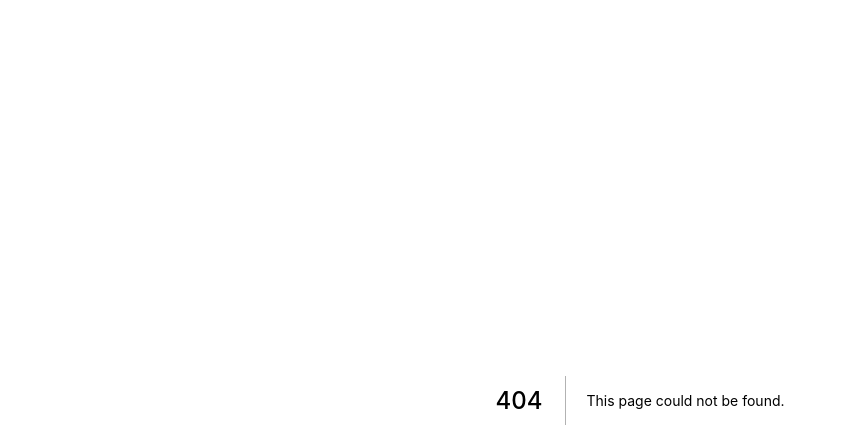
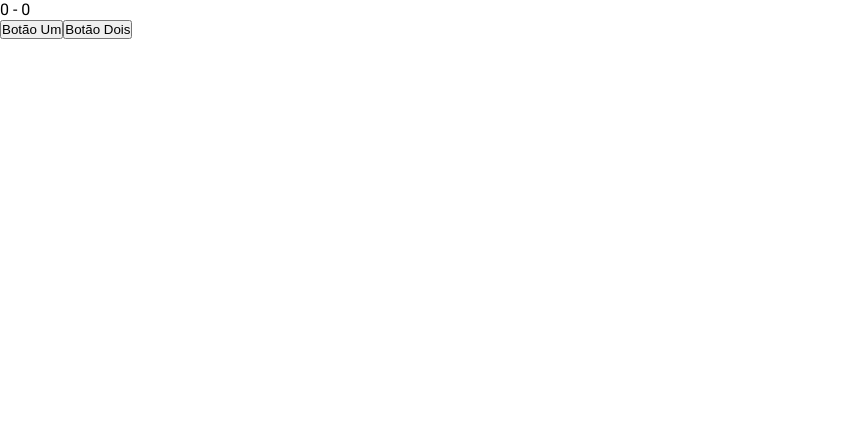
Before and after one commit to MarcosPassos-git/growth-reactjs-revisao, a Next.js app: page /memoization in a window 1280 px wide. Before the commit this address had no page. Shown: the top 448 px of the page, without its empty margins (0-847 px from the left). Built offline with nearby package versions, Linux system fonts and the light colour scheme.

Commit message:
Criado exemplo de memoization

```diff
--- /dev/null
+++ b/pages/memoization.jsx
@@ -0,0 +1,26 @@
+import { useState, useCallback, memo } from "react"
+
+const Button = memo(({handleClick, name}) => {
+    console.log(`Renderizado botão ${name}`)
+    return <button onClick={handleClick}>{name}</button>
+})
+
+Button.displayName = 'Memo Button'
+
+export default function MemoizationPage() {
+    console.log('Renderizado contador')
+    const [contadorUm, setContadorUm] = useState(0)
+    const [contadorDois, setContadorDois] = useState(0)
+
+    const memoizedContadorUm = useCallback(() => {setContadorUm(contadorUm + 1)}, [contadorUm])
+    const memoizedContadorDois = useCallback(() => {setContadorDois(contadorDois + 1)}, [contadorDois])
+    return (
+        <div>
+            <div>
+                {contadorUm} - {contadorDois}
+            </div>
+            <Button handleClick={memoizedContadorUm} name="Botão Um"></Button>
+            <Button handleClick={memoizedContadorDois} name="Botão Dois"></Button>
+        </div>
+    )
+}
```
